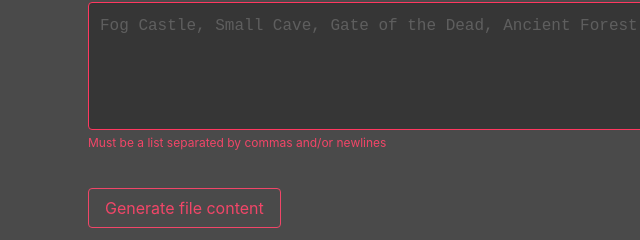
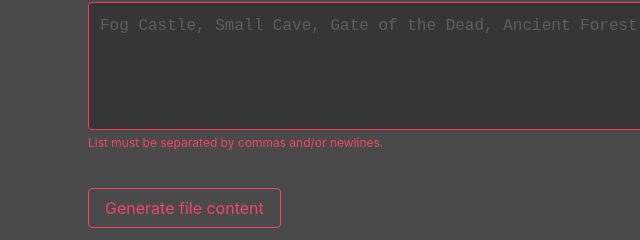
Before and after one commit to shenef/splitify, a website: page index.html in a window 1280 px wide. Shown: the part 346-586 px from the top of the page, 24-664 px from the left. Drawn offline with nearby package versions, Linux system fonts and the light colour scheme.

Commit message:
text changes

```diff
--- a/index.html
+++ b/index.html
@@ -70,7 +70,7 @@
                 id="splitNames"
               ></textarea>
               <p class="help is-danger">
-                Must be a list separated by commas and/or newlines
+                List must be separated by commas and/or newlines.
               </p>
             </div>
           </div>
```
